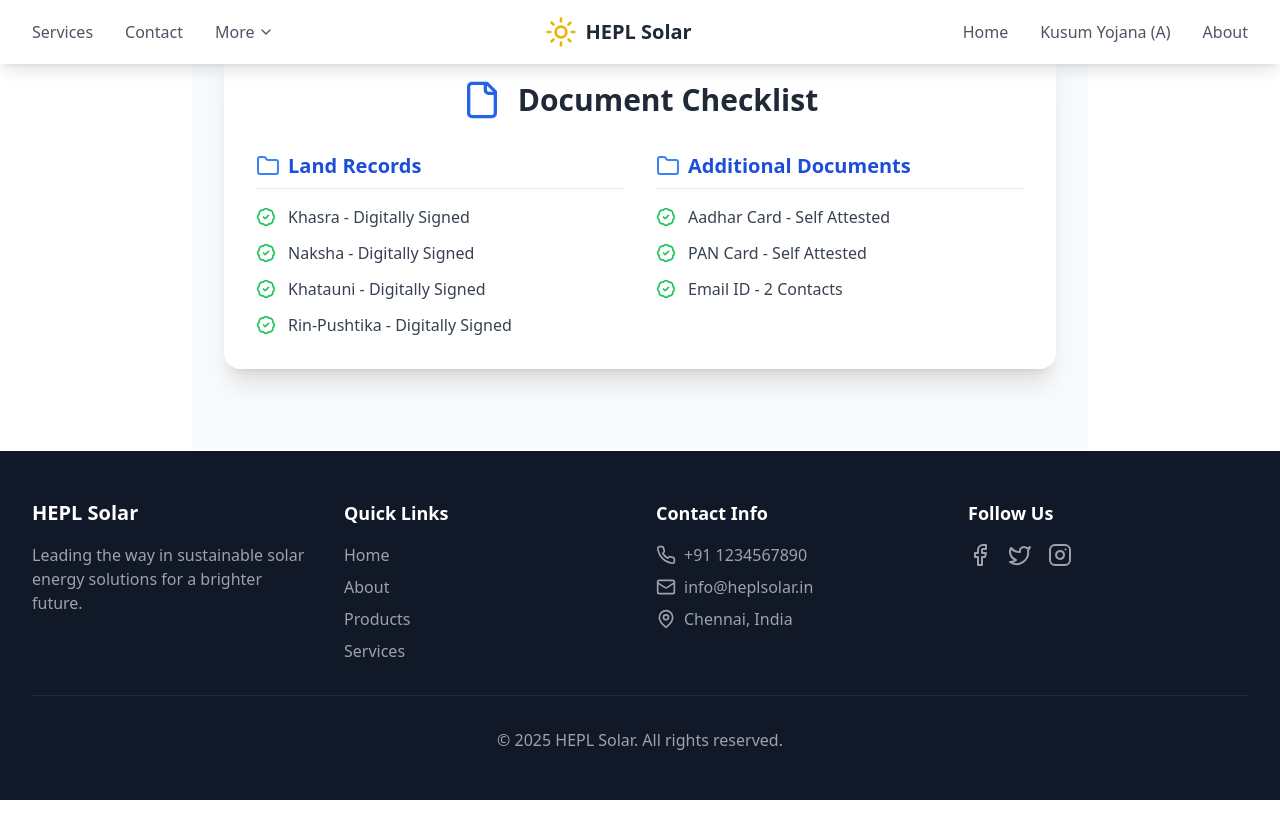
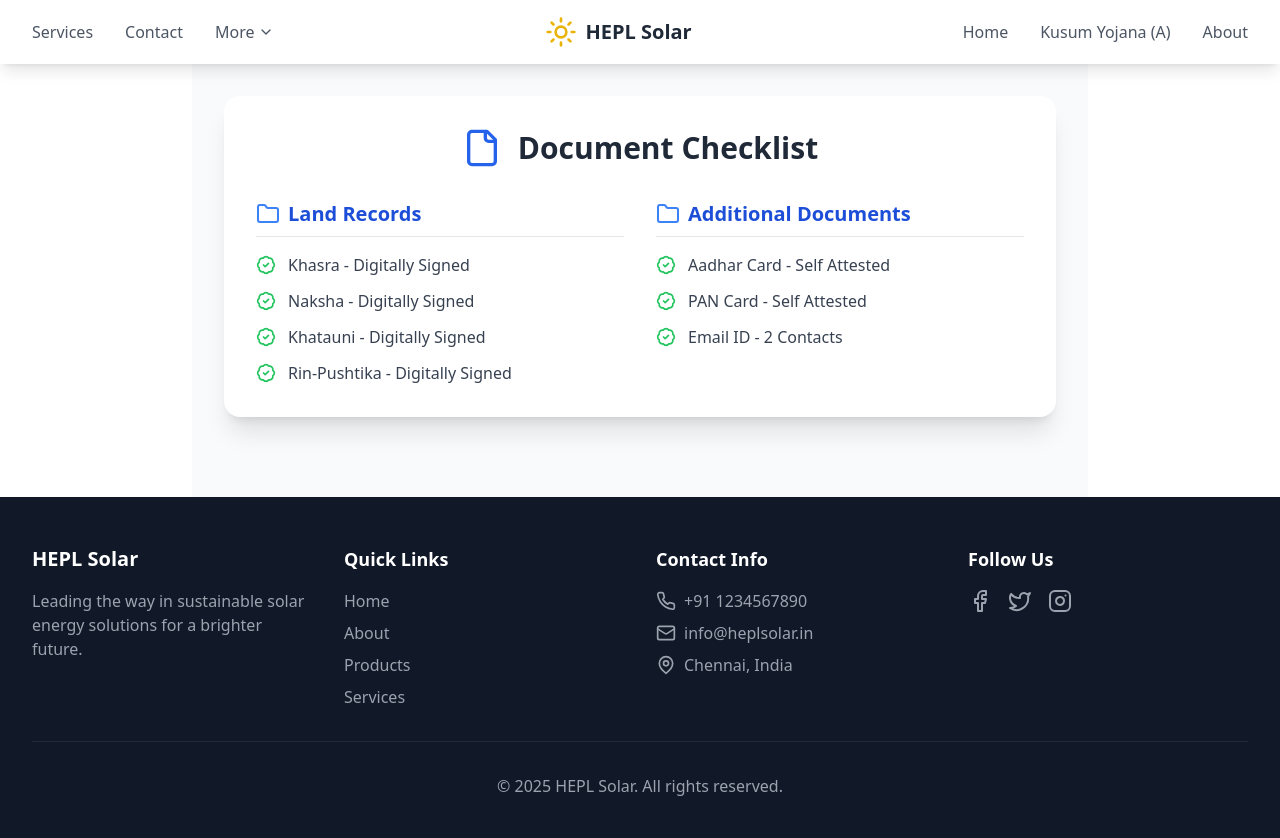
Before and after one commit to shaileshsiingh/solar-hepl, a React (Vite) app: page /document-checklist in a window 1280 px wide. Shown: the top 838 px of the page. Before the commit the page ends 800 px from the top, so only its background shows below. Built offline with nearby package versions, Linux system fonts and the light colour scheme.

Commit message:
first commit10

```diff
--- a/src/pages/DocumentChecklist.tsx
+++ b/src/pages/DocumentChecklist.tsx
@@ -1,4 +1,3 @@
-import React from 'react';
 import { motion } from 'framer-motion';
 import {
   FileIcon,
@@ -44,7 +43,7 @@ const DocumentChecklist = () => {
       <motion.div
         initial={{ scale: 0.9, opacity: 0 }}
         animate={{ scale: 1, opacity: 1 }}
-        className="bg-white shadow-xl rounded-2xl p-8 mb-8"
+        className="bg-white shadow-xl rounded-2xl p-8 mb-8 mt-12"
       >
         <div className="flex items-center justify-center mb-8">
           <FileIcon className="mr-4 text-blue-600" size={40} />
```
